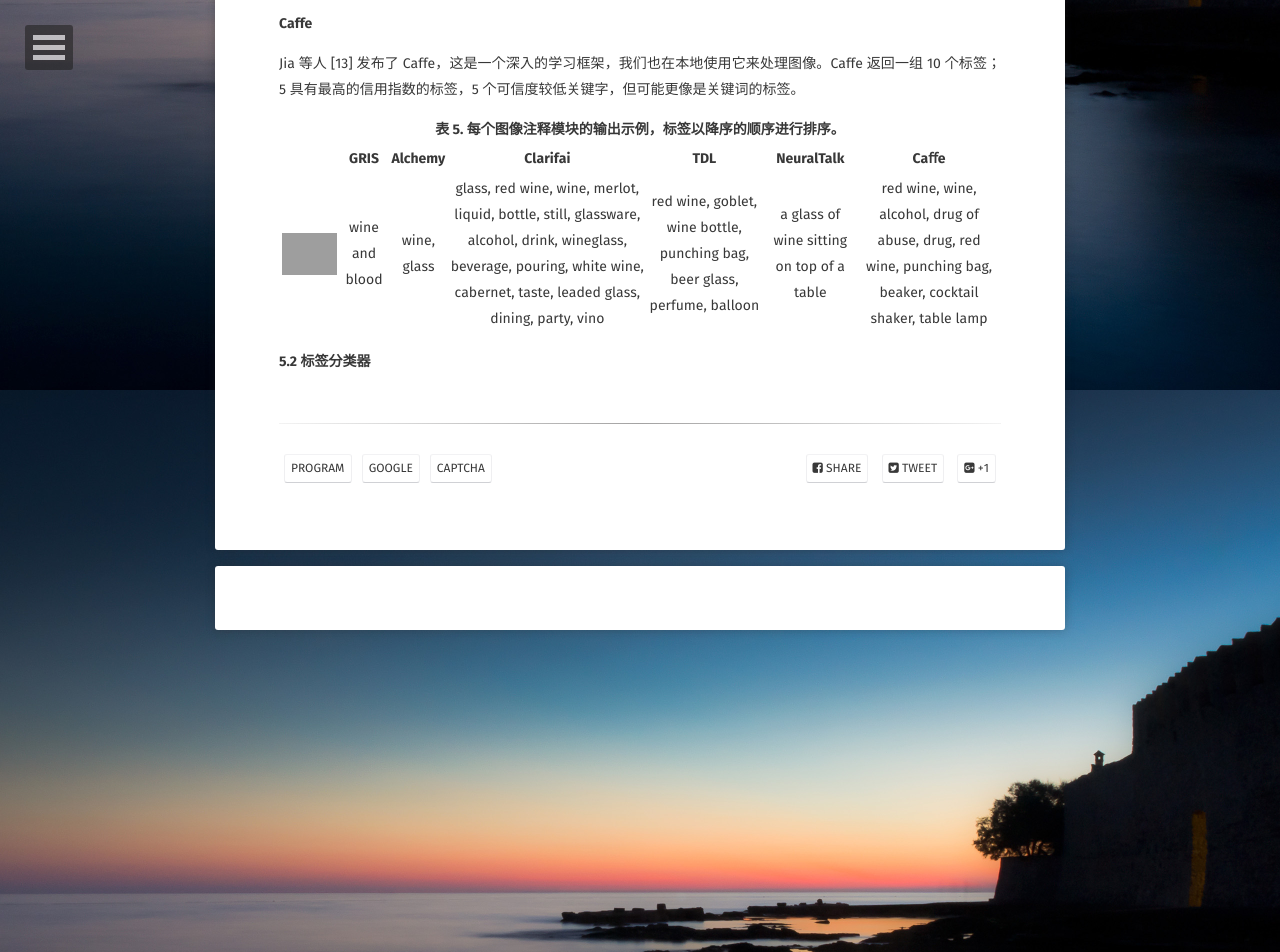
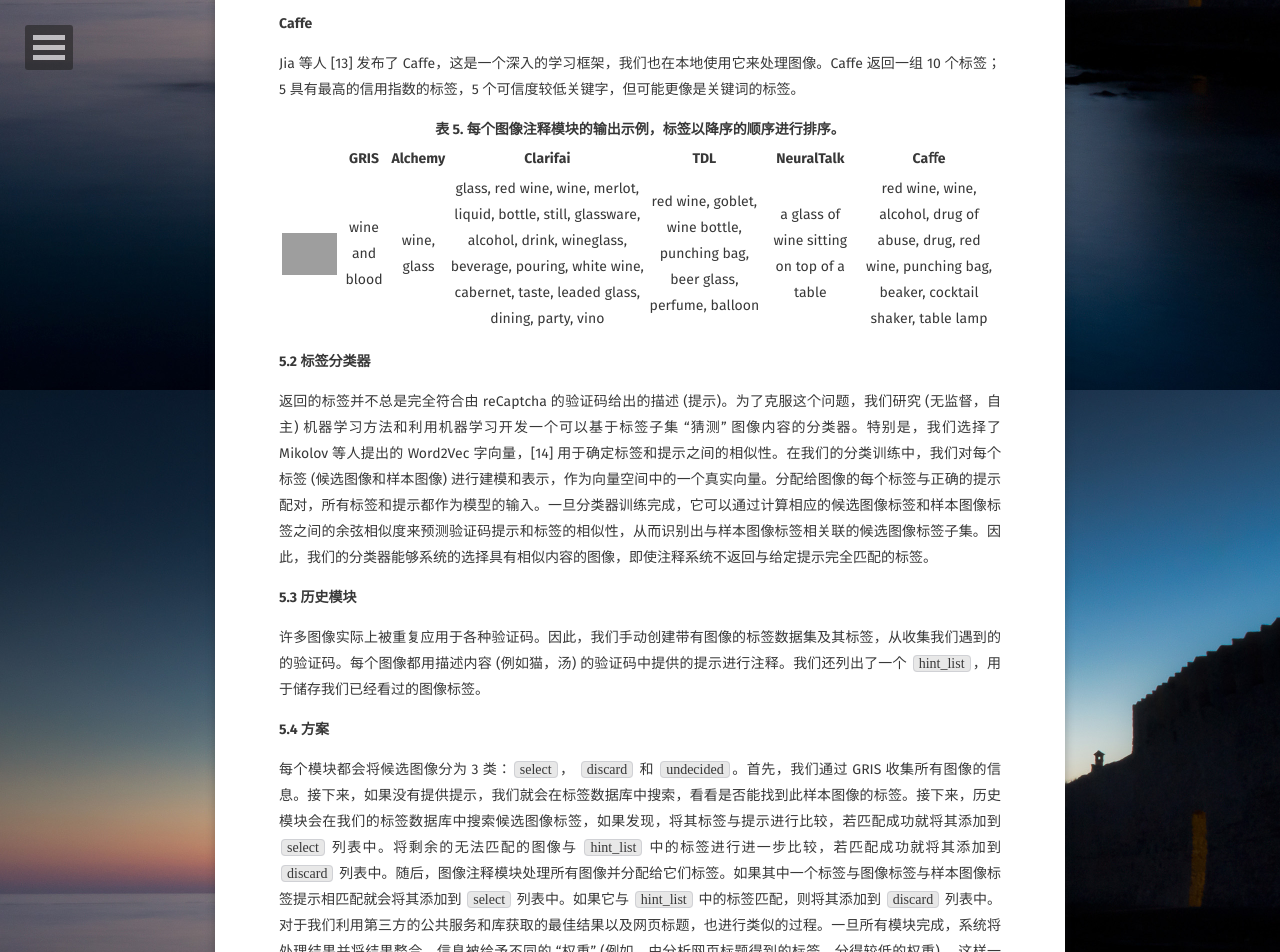
Before and after one commit to AurevoirXavier/deprecated-AurevoirXavier.github.io, a Jekyll site: the page built from _posts/2017-4-19-reCAPTCHA.md, in a window 1280 px wide and 1400 px high, scrolled down 8610 px. Shown: the top 952 px of the window. Built offline with Jekyll 4.4.1, drawn with Linux system fonts in a browser that asks for light colours; some web fonts are replaced; comment, search, counter and statistics services are not loaded; some of the changed text lies outside the part shown; grey boxes are pictures that could not be loaded.

Commit message:
19:25/04/21/17

```diff
--- a/_posts/2017-4-19-reCAPTCHA.md
+++ b/_posts/2017-4-19-reCAPTCHA.md
@@ -19,7 +19,7 @@
 
 ---
 
-自从验证码被创造出来那一天，就广泛地运用于阻止攻击者的不合法操作。尽管验证码能在一定程度上拦截恶意攻击者，但是在经济利益的诱惑下，各种针对验证码的自动化攻击方式如雨后春笋般冒出，那么验证码服务也就相应地做出改进。然而近来，出现了一种针对文本验证码的新型且通用攻击方式。Google 也适时地公布了 reCaptcha 的最新版本。最新版本有两个目标：一是减少合法用户通过验证码认证的成本 (省时省力)，二是提供了对计算机来说，比文本识别更有难度的验证码。ReCaptcha 是由一个 “高级的风险分析系统” 驱动的，这种系统通过分析收到的请求，挑出适合难度的验证码返回给用户。用户可能需要勾选一个复选框，或者需要挑出描述相同内容的一组图像。
+自从验证码被创造出来那一天，就广泛地运用于阻止攻击者的不合法操作。尽管验证码能在一定程度上拦截恶意攻击者，但是在经济利益的诱惑下，各种针对验证码的自动化攻击方式如雨后春笋般冒出，那么验证码服务也就相应地做出改进。然而近来，出现了一种针对文本验证码的新型且通用攻击方式。Google 也适时地公布了 reCaptcha 的最新版本。最新版本有两个目标：一是减少合法用户通过验证码认证的成本 (省时省力)，二是提供了对计算机来说，比文本识别更有难度的验证码。reCaptcha 是由一个 “高级的风险分析系统” 驱动的，这种系统通过分析收到的请求，挑出适合难度的验证码返回给用户。用户可能需要勾选一个复选框，或者需要挑出描述相同内容的一组图像。
 
 在这篇论文中，我们对 reCaptcha 和多种多样的用户请求是如何影响风险分析系统做判断，做了系统研究。通过大量的实验，我们发现一些缺陷，攻击者可以通过这些缺陷来轻松地影响风险分析系统，绕过验证码限制，进而实施大规模的攻击。随后，我们利用深度学习技术进行图像的语义注释，设计了一种新颖的低成本攻击方式。我们的攻击系统非常有效，能够自动解决 70.78% 的图像 reCaptcha，每个验证码的认证只平均只耗费 19 秒。我们对 Facebook 的图像验证码也做了测试攻击，成功率达到了 83.5%。基于我们的实验所得，我们针对这些攻击，提供了一系列的保护和改善措施。总之，我们的研究专注于 reCaptcha，这些发现有非常广的影响。因为对图像所传达的语义信息的逻辑自动化处理越来越多，越来越频繁，所以，验证码也必然要顺应趋势，在更新奇的方向上做更深的探索。
 
@@ -33,7 +33,7 @@
 
 **工作流程**
 
-一旦用户点击了复选框，就会向 Google 发送一个请求，其中包括 (i) Referrer，(ii) 网站的 sitekey (在注册 reCaptcha 时获得)，(iii) 提供给 google.com 的 cookie，以及 (iv) 由执行此控件的浏览器生成的信息检查 (加密)。然后由先进的风险分析系统分析该请求，最后决定向用户呈现哪种类型的验证码。
+一旦用户点击了复选框，就会向 Google 发送一个请求，其中包括 (i) `Referrer`，(ii) 网站的 `sitekey` (在注册 reCaptcha 时获得)，(iii) 提供给 `google.com` 的 cookie，以及 (iv) 由执行此控件的浏览器生成的信息检查 (加密)。然后由先进的风险分析系统分析该请求，最后决定向用户呈现哪种类型的验证码。
 
 <div><div align="center"><img alt="(a) 用户点击复选框之前" src="http://imgur.com/eHshegQ.png"/></div><center>(a) 用户点击复选框之前</center><div align="center"><img alt="(b) 用户点击复选框之后" src="http://imgur.com/OjqRJCz.png"/></div><center>(b) 用户点击复选框之后</center></div><center><strong>图 1. reCaptcha 网页控件</strong></center>
 
@@ -58,7 +58,7 @@
 
 **解决方案**
 
-一旦验证码对用户展示出来，它必须在 55 秒内被回答。否则，用户需要再次单击该复选框以接收新的验证码。一旦用户点击，一个名为 recaptcha-token 的 HTML 字段就用会被储存到 token 中。如果用户被判定是合法的，不需要验证码验证，则该 token 在 Google 服务器获取认可。当完成所需的操作时，token 将提交给网站，用于获取认可。网站通过 reCaptcha API 发送验证请求，该 API 包含： (i) 共享密钥，(ii) 响应令牌，以及 (iii)用户的 IP 地址。若收到这个请求的响应，说明认证成功。
+一旦验证码对用户展示出来，它必须在 55 秒内被回答。否则，用户需要再次单击该复选框以接收新的验证码。一旦用户点击，一个名为 `recaptcha-token` 的 HTML 字段就用会被储存到 token 中。如果用户被判定是合法的，不需要验证码验证，则该 token 在 Google 服务器获取认可。当完成所需的操作时，token 将提交给网站，用于获取认可。网站通过 reCaptcha API 发送验证请求，该 API 包含： (i) 共享密钥，(ii) 响应令牌，以及 (iii)用户的 IP 地址。若收到这个请求的响应，说明认证成功。
 
 ## 2 剖析风险分析系统
 
@@ -151,7 +151,7 @@
 
 在我们的实验中，我们遇到了几种情况，重复的验证码。有时会遇到完全相同的验证码：图像和它们的顺序在两个验证码中是完全相同的。这表明，验证码并不是 “实时” 演算出来的而是从定期更新的相对较小的验证码库中选出的。
 
-我们还发现，验证码之间的图像部分也会交错出现。不过，在大多数情况下，它们具有不同的 MD5 值。因此，我们使用感知哈希进行比较，即使它们具有不同的 MD5 值，也可以确定相同的相似性。在所有情况下，我们检测到的图像似乎在视觉上相同。我们认定 20％ 是重复图像。最多被使用的候选图像重复了 12 次。
+我们还发现，验证码之间的图像部分也会交错出现。不过，在大多数情况下，它们具有不同的 MD5 值。因此，我们使用*感知哈希*进行比较，即使它们具有不同的 MD5 值，也可以确定相同的相似性。在所有情况下，我们检测到的图像似乎在视觉上相同。我们认定 20％ 是重复图像。最多被使用的候选图像重复了 12 次。
 
 ## 5 图像验证码破解器
 
@@ -196,3 +196,21 @@
 | ![](http://imgur.com/jaC1MFf.png) | wine and blood | wine, glass | glass, red wine, wine, merlot, liquid, bottle, still, glassware, alcohol, drink, wineglass, beverage, pouring, white wine, cabernet, taste, leaded glass, dining, party, vino | red wine, goblet, wine bottle, punching bag, beer glass, perfume, balloon | a glass of wine sitting on top of a table | red wine, wine, alcohol, drug of abuse, drug, red wine, punching bag, beaker, cocktail shaker, table lamp |
 
 **5.2 标签分类器**
+
+返回的标签并不总是完全符合由 reCaptcha 的验证码给出的描述 (提示)。为了克服这个问题，我们研究 (无监督，自主) 机器学习方法和利用机器学习开发一个可以基于标签子集 “猜测” 图像内容的分类器。特别是，我们选择了 Mikolov 等人提出的 Word2Vec 字向量，[14] 用于确定标签和提示之间的相似性。在我们的分类训练中，我们对每个标签 (候选图像和样本图像) 进行建模和表示，作为向量空间中的一个真实向量。分配给图像的每个标签与正确的提示配对，所有标签和提示都作为模型的输入。一旦分类器训练完成，它可以通过计算相应的候选图像标签和样本图像标签之间的余弦相似度来预测验证码提示和标签的相似性，从而识别出与样本图像标签相关联的候选图像标签子集。因此，我们的分类器能够系统的选择具有相似内容的图像，即使注释系统不返回与给定提示完全匹配的标签。
+
+**5.3 历史模块**
+
+许多图像实际上被重复应用于各种验证码。因此，我们手动创建带有图像的标签数据集及其标签，从收集我们遇到的的验证码。每个图像都用描述内容 (例如猫，汤) 的验证码中提供的提示进行注释。我们还列出了一个 `hint_list`，用于储存我们已经看过的图像标签。
+
+**5.4 方案**
+
+每个模块都会将候选图像分为 3 类：`select`， `discard` 和 `undecided`。首先，我们通过 GRIS 收集所有图像的信息。接下来，如果没有提供提示，我们就会在标签数据库中搜索，看看是否能找到此样本图像的标签。接下来，历史模块会在我们的标签数据库中搜索候选图像标签，如果发现，将其标签与提示进行比较，若匹配成功就将其添加到 `select` 列表中。将剩余的无法匹配的图像与 `hint_list` 中的标签进行进一步比较，若匹配成功就将其添加到 `discard` 列表中。随后，图像注释模块处理所有图像并分配给它们标签。如果其中一个标签与图像标签与样本图像标签提示相匹配就会将其添加到 `select` 列表中。如果它与 `hint_list` 中的标签匹配，则将其添加到 `discard` 列表中。对于我们利用第三方的公共服务和库获取的最佳结果以及网页标题，也进行类似的过程。一旦所有模块完成，系统将处理结果并将结果整合。信息被给予不同的 “权重” (例如，由分析网页标题得到的标签，分得较低的权重) ，这样一来，解决了模块将相同图像分配给不同集合的情况。如果 `select` 中没有足够数量的图像，系统会从 `undecided` 的集合中选择剩余的图像。这可以通过我们的标签分类器，或者通过选择与样本图像最相似的 (即常见的) 标签的图像来完成。
+
+**5.5 评估**
+
+**模拟攻击**
+
+我们在下载资料库中模拟了验证码攻击。图 4 展示了每个模块的准确性和信息类型。在这里，我们使用了测试中生成的 hint_list，但没有使用历史模块或图像标签分类器。
+
+<div align="center"><img alt="图 4. 在模拟攻击中，不同模块与数据的组合对 reCaptcha 图片验证码的攻击精确度" src="http://imgur.com/BdZIUga.png"/></div><center><strong>图 4. 在模拟攻击中，不同模块与数据的组合对reCaptcha图片验证码的攻击精确度</strong></center>
```
Also changed, not shown: other parts of _posts/2017-4-19-reCAPTCHA.md (+2 -2 lines).
